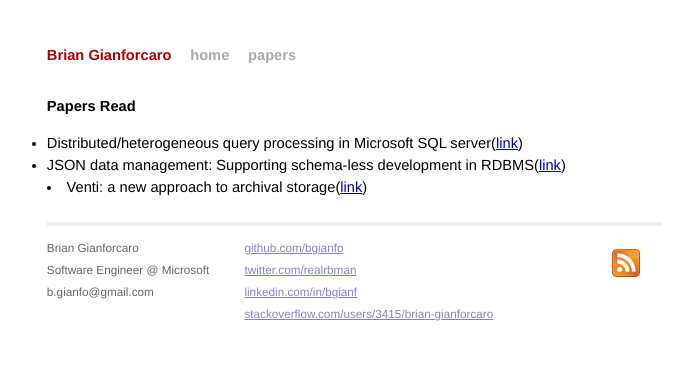
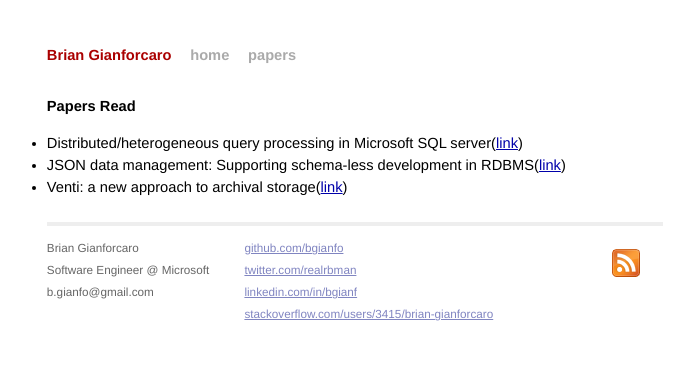
Before and after one commit to bgianfo/bgianfo.github.io, a Jekyll site: the page built from papers/index.html, in a window 1280 px wide. Shown: the top 371 px of the page, without its empty margins (285-979 px from the left). Built offline with Jekyll 4.4.1, drawn with Linux system fonts in a browser that asks for light colours; Markdown is read by kramdown in place of the engine named in the settings.

```diff
--- a/papers/index.html
+++ b/papers/index.html
@@ -7,6 +7,7 @@ title: Papers
   <h1>Papers Read</h1>
   <ul class="papers-list">
       <li><span>Distributed/heterogeneous query processing in Microsoft SQL server</span>(<a href="http://ieeexplore.ieee.org/xpls/abs_all.jsp?arnumber=1410211&tag=1">link</a>)</li>
-      <li><span>JSON data management: Supporting schema-less development in RDBMS</span>(<a href="http://dl.acm.org/citation.cfm?id=2595628">link</a>)</li> </ul>
-      <li><span>Venti: a new approach to archival storage</span>(<a href="http://www.plan9.bell-labs.com/sys/doc/venti/venti.pdf">link</a>)</li> </ul>
+      <li><span>JSON data management: Supporting schema-less development in RDBMS</span>(<a href="http://dl.acm.org/citation.cfm?id=2595628">link</a>)</li>
+      <li><span>Venti: a new approach to archival storage</span>(<a href="http://www.plan9.bell-labs.com/sys/doc/venti/venti.pdf">link</a>)</li>
+  </ul>
 </div>
```
